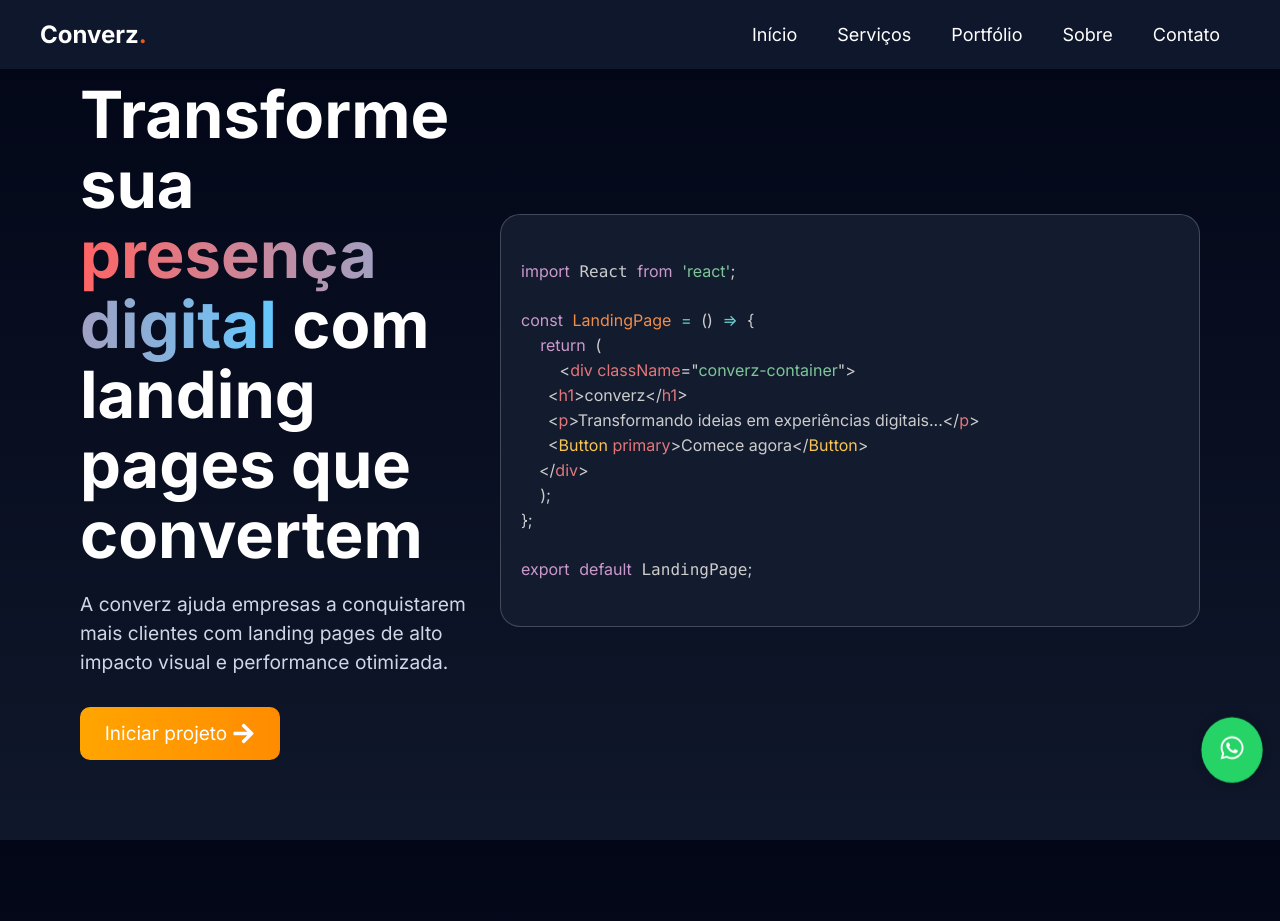
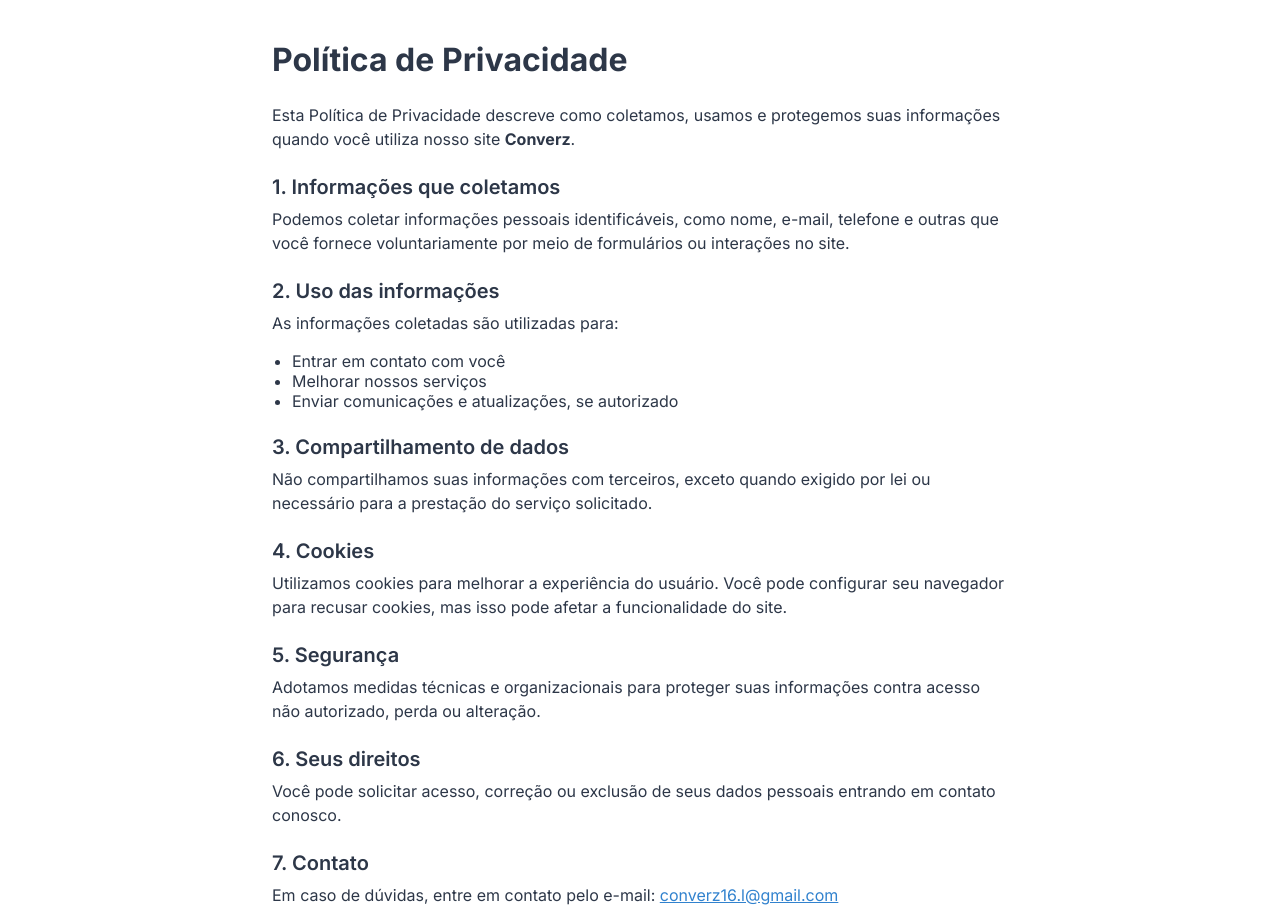
Before and after one commit to hpbeta/converz, a React (Vite) app: page /privacy-policy in a window 1280 px wide. Shown: the top 921 px of the page. Built offline with nearby package versions, Linux system fonts and the light colour scheme.

Commit message:
Alguams alt erações importantes

```diff
--- a/package.json
+++ b/package.json
@@ -15,6 +15,7 @@
     "react": "^19.1.0",
     "react-dom": "^19.1.0",
     "react-icons": "^5.5.0",
+    "react-router-dom": "^7.6.0",
     "styled-components": "^6.1.17"
   },
   "devDependencies": {
--- a/src/App.jsx
+++ b/src/App.jsx
@@ -1,23 +1,20 @@
+import { BrowserRouter as Router, Routes, Route } from "react-router-dom";
 import { GlobalStykes } from "./globalstyles/globalstyles";
-import { ContactSection } from "./pages/contact";
-import { Footer } from "./pages/footer";
-import LandingPage from "./pages/hero";
-import { Portfolio } from "./pages/portifolio";
-import { Servicing } from "./pages/servicing";
-import { WhatsappButton } from "./pages/whatsappButton";
-import { AboutSection } from "./pages/aboutUs";
+import { MainPage } from "./pages/MainPage";
+import { PrivacyPolicy } from "./pages/PrivacyPolicy";
+import { TermsOfUse } from "./pages/TermsOfUse";
 
 function App() {
   return (
     <>
       <GlobalStykes />
-      <LandingPage />
-      <Servicing />
-      <AboutSection />
-      <Portfolio />
-      <ContactSection />
-      <Footer />
-      <WhatsappButton />
+      <Router>
+        <Routes>
+          <Route path="/" element={<MainPage />} />
+          <Route path="/privacy-policy" element={<PrivacyPolicy />} />
+          <Route path="/terms-of-use" element={<TermsOfUse />} />
+        </Routes>
+      </Router>
     </>
   );
 }
--- a/src/pages/footer/index.jsx
+++ b/src/pages/footer/index.jsx
@@ -1,3 +1,4 @@
+import { Link } from "react-router-dom";
 import {
   BlueLinkUnderline,
   BluePrefix,
@@ -80,6 +81,20 @@ export function Footer() {
                   </LinkListItem>
                 )
               )}
+
+              {/* Novos links para Política de Privacidade e Termos de Uso */}
+              <LinkListItem>
+                <StyledLink to="/privacy-policy" as={Link}>
+                  <LinkPrefix>#</LinkPrefix> Política de Privacidade
+                  <LinkUnderline />
+                </StyledLink>
+              </LinkListItem>
+              <LinkListItem>
+                <StyledLink to="/terms-of-use" as={Link}>
+                  <LinkPrefix>#</LinkPrefix> Termos de Uso
+                  <LinkUnderline />
+                </StyledLink>
+              </LinkListItem>
             </LinkList>
           </div>
 
--- a/src/pages/hero/index.jsx
+++ b/src/pages/hero/index.jsx
@@ -14,7 +14,7 @@ import {
 } from "./styles";
 import { Header } from "../../pages/header";
 
-const LandingPage = () => {
+export function LandingPage  ()  {
   const codeRef = useRef(null);
 
   useEffect(() => {
@@ -70,5 +70,3 @@ export default LandingPage;
     </>
   );
 };
-
-export default LandingPage;
--- /dev/null
+++ b/src/pages/mainPage/index.jsx
@@ -0,0 +1,21 @@
+import { AboutSection } from "../aboutUs";
+import { LandingPage} from "../hero"
+import { Servicing } from "../servicing";
+import { Portfolio } from "../portifolio";
+import { ContactSection } from "../contact";
+import { Footer } from "../footer";
+import { WhatsappButton } from "../whatsappButton";
+
+export function MainPage() {
+  return (
+    <>
+      <LandingPage />
+      <Servicing />
+      <AboutSection />
+      <Portfolio />
+      <ContactSection />
+      <Footer />
+      <WhatsappButton />
+    </>
+  );
+}
--- /dev/null
+++ b/src/pages/privacyPolicy/index.jsx
@@ -0,0 +1,53 @@
+import { Container, FooterNote, LinkStyled, List, Paragraph, Subtitle, Title } from "./style";
+
+export function PrivacyPolicy() {
+  return (
+    <Container>
+      <Title>Política de Privacidade</Title>
+
+      <Paragraph>
+        Esta Política de Privacidade descreve como coletamos, usamos e protegemos suas informações quando você utiliza nosso site <strong>Converz</strong>.
+      </Paragraph>
+
+      <Subtitle>1. Informações que coletamos</Subtitle>
+      <Paragraph>
+        Podemos coletar informações pessoais identificáveis, como nome, e-mail, telefone e outras que você fornece voluntariamente por meio de formulários ou interações no site.
+      </Paragraph>
+
+      <Subtitle>2. Uso das informações</Subtitle>
+      <Paragraph>As informações coletadas são utilizadas para:</Paragraph>
+      <List>
+        <li>Entrar em contato com você</li>
+        <li>Melhorar nossos serviços</li>
+        <li>Enviar comunicações e atualizações, se autorizado</li>
+      </List>
+
+      <Subtitle>3. Compartilhamento de dados</Subtitle>
+      <Paragraph>
+        Não compartilhamos suas informações com terceiros, exceto quando exigido por lei ou necessário para a prestação do serviço solicitado.
+      </Paragraph>
+
+      <Subtitle>4. Cookies</Subtitle>
+      <Paragraph>
+        Utilizamos cookies para melhorar a experiência do usuário. Você pode configurar seu navegador para recusar cookies, mas isso pode afetar a funcionalidade do site.
+      </Paragraph>
+
+      <Subtitle>5. Segurança</Subtitle>
+      <Paragraph>
+        Adotamos medidas técnicas e organizacionais para proteger suas informações contra acesso não autorizado, perda ou alteração.
+      </Paragraph>
+
+      <Subtitle>6. Seus direitos</Subtitle>
+      <Paragraph>
+        Você pode solicitar acesso, correção ou exclusão de seus dados pessoais entrando em contato conosco.
+      </Paragraph>
+
+      <Subtitle>7. Contato</Subtitle>
+      <Paragraph>
+        Em caso de dúvidas, entre em contato pelo e-mail: <LinkStyled href="mailto:contato@converz.com">converz16.l@gmail.com</LinkStyled>
+      </Paragraph>
+
+      <FooterNote>Última atualização: 15 de maio de 2025</FooterNote>
+    </Container>
+  );
+}
--- /dev/null
+++ b/src/pages/privacyPolicy/style.jsx
@@ -0,0 +1,46 @@
+import styled from "styled-components";
+
+export const Container = styled.div`
+  max-width: 768px;
+  margin: 0 auto;
+  padding: 2.5rem 1rem;
+  color: #2d3748; /* cinza escuro */
+`;
+
+export const Title = styled.h1`
+  font-size: 2rem;
+  font-weight: 700;
+  margin-bottom: 1.5rem;
+`;
+
+export const Subtitle = styled.h2`
+  font-size: 1.25rem;
+  font-weight: 600;
+  margin-top: 1.5rem;
+  margin-bottom: 0.5rem;
+`;
+
+export const Paragraph = styled.p`
+  margin-bottom: 1rem;
+  line-height: 1.5;
+`;
+
+export const List = styled.ul`
+  margin-bottom: 1rem;
+  padding-left: 1.25rem;
+  list-style-type: disc;
+`;
+
+export const LinkStyled = styled.a`
+  color: #3182ce; /* azul */
+  text-decoration: underline;
+
+  &:hover {
+    color: #2c5282; /* azul escuro */
+  }
+`;
+
+export const FooterNote = styled.p`
+  font-size: 0.875rem;
+  color: #a0aec0; /* cinza claro */
+`;
--- /dev/null
+++ b/src/pages/termsOfUse/index.jsx
@@ -0,0 +1,42 @@
+import { Container, FooterNote, LinkStyled, Paragraph, Subtitle, Title } from "./styles";
+
+
+
+export function TermsOfUse() {
+  return (
+    <Container>
+      <Title>Termos de Uso</Title>
+
+      <Paragraph>
+        Ao acessar e utilizar o site <strong>Converz</strong>, você concorda com os termos e condições descritos abaixo. Caso não concorde, recomendamos que não utilize nossos serviços.
+      </Paragraph>
+
+      <Subtitle>1. Uso do site</Subtitle>
+      <Paragraph>
+        O site destina-se à apresentação de informações e serviços. É proibido usar o site para fins ilegais ou que possam prejudicar terceiros.
+      </Paragraph>
+
+      <Subtitle>2. Propriedade intelectual</Subtitle>
+      <Paragraph>
+        Todo o conteúdo do site, incluindo textos, imagens, logos e código-fonte, é protegido por direitos autorais e não pode ser copiado ou distribuído sem autorização.
+      </Paragraph>
+
+      <Subtitle>3. Limitação de responsabilidade</Subtitle>
+      <Paragraph>
+        Nos isentamos de qualquer responsabilidade por danos decorrentes do uso do site, incluindo interrupções, erros ou perda de dados.
+      </Paragraph>
+
+      <Subtitle>4. Alterações nos termos</Subtitle>
+      <Paragraph>
+        Reservamo-nos o direito de alterar estes termos a qualquer momento. As mudanças passam a valer após a publicação no site.
+      </Paragraph>
+
+      <Subtitle>5. Contato</Subtitle>
+      <Paragraph>
+        Para dúvidas sobre estes termos, entre em contato através do e-mail: <LinkStyled href="mailto:contato@converz.com">converz16.l@gmail.com</LinkStyled>
+      </Paragraph>
+
+      <FooterNote>Última atualização: 15 de maio de 2025</FooterNote>
+    </Container>
+  );
+}
--- /dev/null
+++ b/src/pages/termsOfUse/styles.jsx
@@ -0,0 +1,40 @@
+import styled from "styled-components";
+
+export const Container = styled.div`
+  max-width: 768px;
+  margin: 0 auto;
+  padding: 2.5rem 1rem;
+  color: #2d3748;
+`;
+
+export const Title = styled.h1`
+  font-size: 2rem;
+  font-weight: 700;
+  margin-bottom: 1.5rem;
+`;
+
+export const Subtitle = styled.h2`
+  font-size: 1.25rem;
+  font-weight: 600;
+  margin-top: 1.5rem;
+  margin-bottom: 0.5rem;
+`;
+
+export const Paragraph = styled.p`
+  margin-bottom: 1rem;
+  line-height: 1.5;
+`;
+
+export const LinkStyled = styled.a`
+  color: #3182ce;
+  text-decoration: underline;
+
+  &:hover {
+    color: #2c5282;
+  }
+`;
+
+export const FooterNote = styled.p`
+  font-size: 0.875rem;
+  color: #a0aec0;
+`;
```
Also changed, not shown: 1 other file (tests, documents, lock files or other folders).
